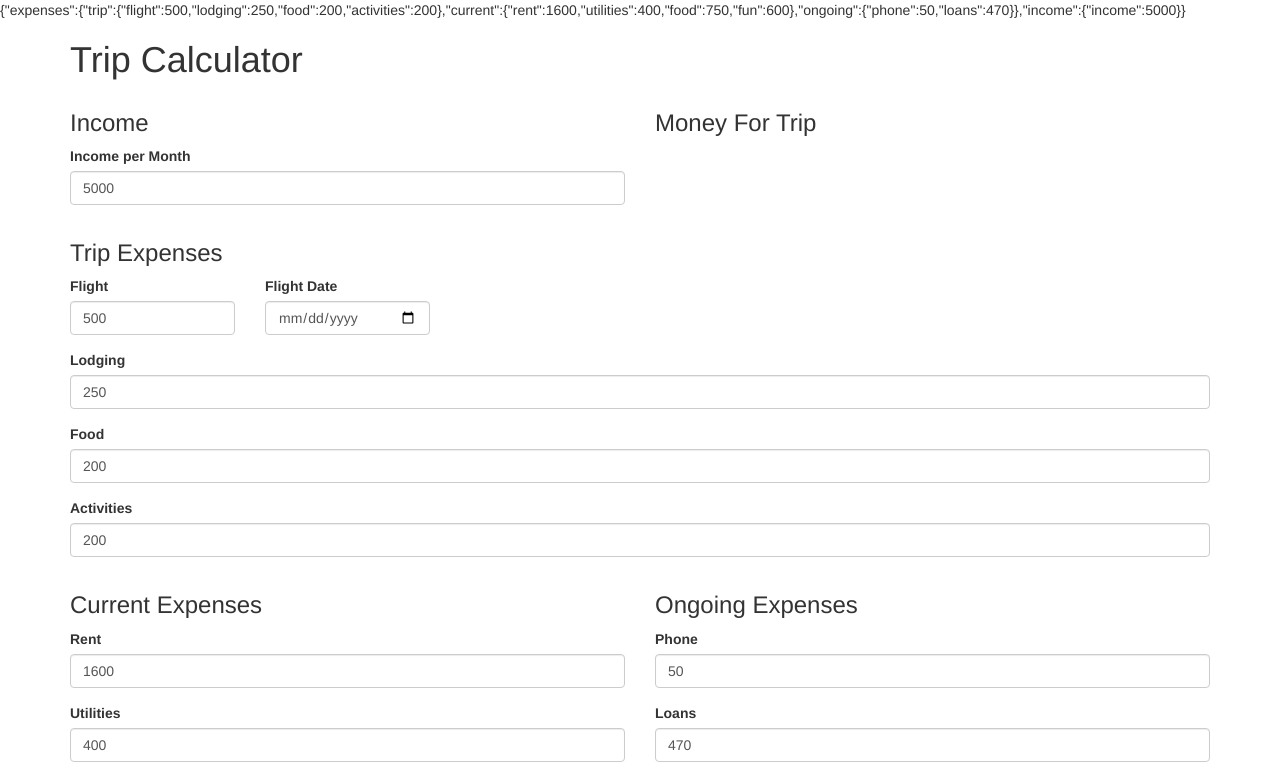
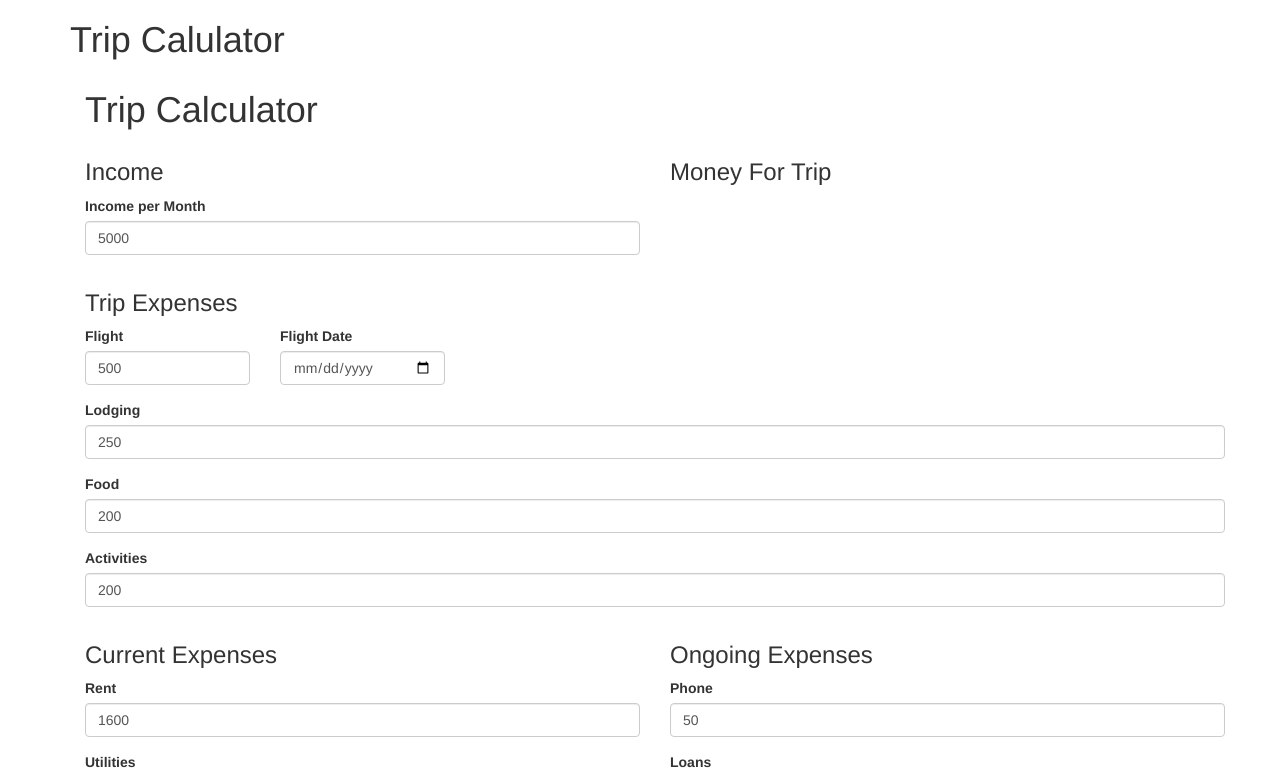
Before and after one commit to sherlocktech/trip-calculator, an Angular app: page / in a window 1280 px wide. Shown: the top 775 px of the page. Built offline with nearby package versions, Linux system fonts and the light colour scheme.

Commit message:
Add header for net sum and change title

```diff
--- a/package.json
+++ b/package.json
@@ -22,7 +22,7 @@
     "@angular/router": "^4.0.0",
     "core-js": "^2.4.1",
     "rxjs": "^5.1.0",
-    "zone.js": "^0.8.4"
+    "zone.js": "0.8.4"
   },
   "devDependencies": {
     "@angular/cli": "1.0.0",
--- a/src/app/app.component.html
+++ b/src/app/app.component.html
@@ -1 +1,4 @@
-<calculator-form></calculator-form>
+<div class="container">
+  <h1>{{title}}</h1>
+  <calculator-form></calculator-form>
+</div>
--- a/src/app/app.component.ts
+++ b/src/app/app.component.ts
@@ -6,5 +6,5 @@ import { Component } from '@angular/core';
   styleUrls: ['./app.component.css']
 })
 export class AppComponent {
-  title = 'app works!';
+  title = 'Trip Calulator';
 }
--- a/src/app/calculator-form.component.html
+++ b/src/app/calculator-form.component.html
@@ -1,10 +1,16 @@
-{{diagnostic}}
 <div class="container">
   <h1>Trip Calculator</h1>
 
   <div class="row">
     <div class="col-md-6">
       <h3>Income</h3>
+    </div>
+    <div class="col-md-6">
+      <h3>Money For Trip</h3>
+    </div>
+  </div>
+  <div class="row">
+    <div class="col-md-6">
       <form>
         <div class="form-group">
           <label for="monthly-income">Income per Month</label>
@@ -16,7 +22,6 @@
       <p *ngIf="dailyIncome">Daily Income: {{dailyIncome | currency:'USD':true}}</p>
     </div>
     <div class="col-md-6">
-      <h3>Money For Trip</h3>
       <h4 *ngIf="moneyForTrip">{{moneyForTrip | currency:'USD':true}}</h4>
     </div>
   </div>
```
